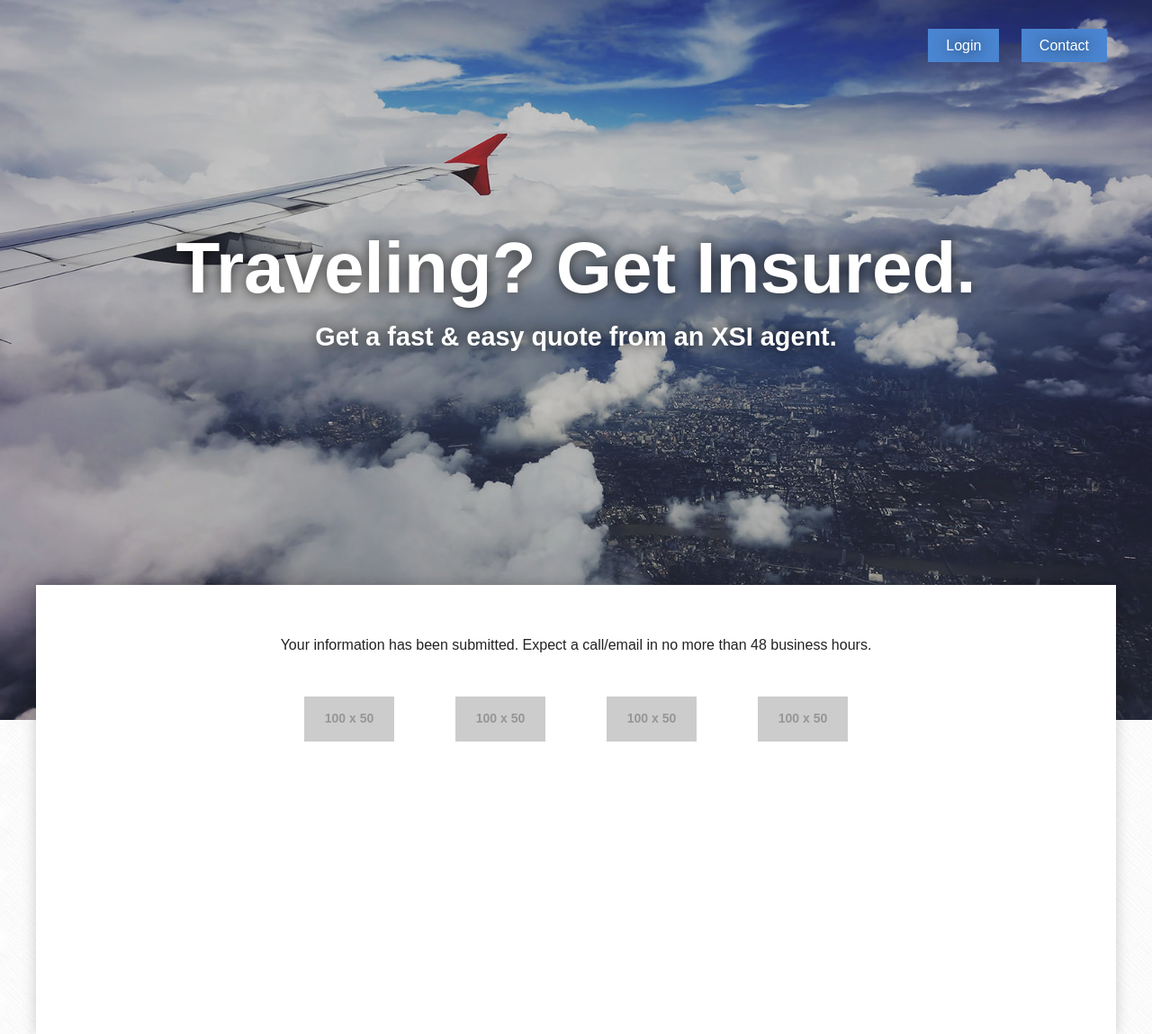
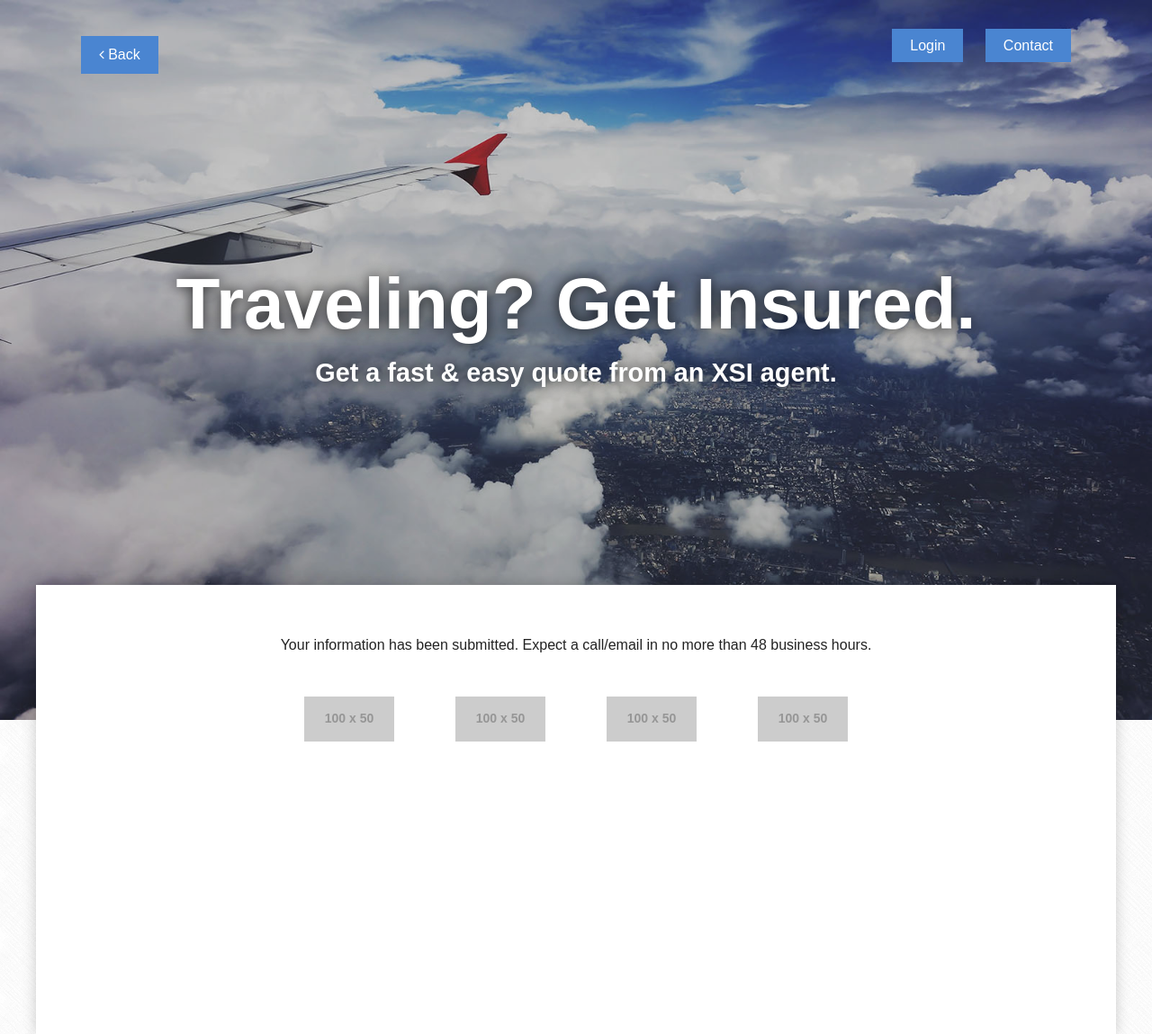
Before and after one commit to AlexGoodwin/Travel-Insurance, a PHP site: page /submit.php in a window 1280 px wide. Shown: the top 1149 px of the page at 90% size. Run offline with PHP 8.4, Linux system fonts and the light colour scheme; grey boxes labelled with a size stand in for pictures from a placeholder-image service; some libraries are stand-ins or nearby versions.

Commit message:
Back button, admin updates

```diff
--- a/adminPanel.php
+++ b/adminPanel.php
@@ -41,6 +41,8 @@
 					$query = "
 			            SELECT id, name, status
 			            FROM applications
+			            ORDER BY id
+			            DESC
 			        ";
 
 		            // Execute the query against the database
@@ -90,6 +92,7 @@
 				if(success){
 					$(this).siblings().css({background: 'transparent', color: '#111'});
 					$(this).css({background: '#4a85d1', color: 'white'});
+					$(this).children(':last').css({color: '#111'});
 					resetHandlers();
 				}
 			});
--- a/application.php
+++ b/application.php
@@ -54,8 +54,8 @@
 		<option <? if($results['status'] == 'Complete') echo 'selected="selected"';?>>Complete</option>
 	</select>
 
-	<label for="notes">Note: </label>
-	<textarea name="notes"></textarea>
+	<label for="notes">Notes: </label>
+	<textarea name="notes"><? echo $results['notes'];?></textarea>
 
 	<input type="submit" value="Save">
 </form>
--- a/css/style.css
+++ b/css/style.css
@@ -79,7 +79,7 @@ header {
     padding: 0 40px; }
   header nav {
     text-align: right;
-    padding-top: 40px;
+    padding: 40px;
     z-index: 2;
     width: 100%;
     max-width: 1200px;
@@ -90,9 +90,11 @@ header {
       padding: 10px 20px;
       text-decoration: none;
       margin: 0 10px;
-      box-shadow: none; }
+      text-shadow: none; }
     header nav a:hover {
       background: #3966a0; }
+    header nav a.left {
+      float: left; }
   header a.scrollDown {
     display: block;
     margin: 20px auto;
@@ -266,7 +268,8 @@ header {
     border-radius: 0;
     height: 34px;
     -webkit-appearance: none;
-    margin-bottom: 20px; }
+    margin-bottom: 20px;
+    display: block; }
   .adminPanel section div.app form input[type=submit] {
     text-align: center;
     background: #4a85d1;
--- a/index.php
+++ b/index.php
@@ -63,6 +63,8 @@
 
 			        <div class="clearfix"></div>
 
+			        <input type="hidden" name="status" value="Received">
+
 			        <div class="grid-60 prefix-20">
 				        <input type='submit' value="Get A Quote">
 			        </div>
--- a/nav.php
+++ b/nav.php
@@ -1,4 +1,9 @@
 <nav>
+	<?
+	if ($_SERVER['REQUEST_URI'] !== '/xsi/index.php' && $_SERVER['REQUEST_URI'] !== '/xsi/'){
+		echo '<a href="/xsi/" class="left"><i class="fa fa-angle-left"></i> Back</a>';
+	}
+	?>
     <a href="login.php" class="fancybox fancybox.iframe">Login</a>
     <a href="#">Contact</a>
 </nav>
--- a/sass/style.scss
+++ b/sass/style.scss
@@ -118,7 +118,7 @@ header{
 
 	nav{
 		text-align: right;
-		padding-top: 40px;
+		padding: 40px;
 		z-index: 2;
 		width: 100%;
 		max-width: 1200px;
@@ -130,11 +130,15 @@ header{
 			padding: 10px 20px;
 			text-decoration: none;
 			margin: 0 10px;
-			box-shadow: none;
+			text-shadow: none;
 		}
 
 		a:hover{
 			background: $dark_highlight;
+		}
+
+		a.left{
+			float: left;
 		}
 	}
 
@@ -397,6 +401,7 @@ header{
 					height: 34px;
 					-webkit-appearance: none;
 					margin-bottom: 20px;
+					display: block;
 				}
 
 				input[type=submit]{
--- a/submit.php
+++ b/submit.php
@@ -3,7 +3,7 @@
 	include('common.php');
 
 	if(isset($_POST['name'])){
-		$stmt = $db->prepare("INSERT INTO applications (name, email, phone, social, weight, address_line1, address_line2, city, state, zip, trip_start, trip_end) VALUES (:name, :email, :phone, :social, :weight, :address_line1, :address_line2, :city, :state, :zip, :trip_start, :trip_end, :status)");
+		$stmt = $db->prepare("INSERT INTO applications (name, email, phone, social, weight, address_line1, address_line2, city, state, zip, trip_start, trip_end, status) VALUES (:name, :email, :phone, :social, :weight, :address_line1, :address_line2, :city, :state, :zip, :trip_start, :trip_end, :status)");
 		$stmt->bindParam(':name', $name);
 		$stmt->bindParam(':email', $email);
 		$stmt->bindParam(':phone', $phone);
@@ -23,22 +23,25 @@
 		$name = $_POST['name'];
 		$email = $_POST['email'];
 		$phone = $_POST['phone'];
-		$social = $_POST['ssn'];
+		$social = preg_replace('/[^0-9]/', '', $_POST['ssn']);
 		$weight = $_POST['weight'];
 		$address_line1 = $_POST['address_line1'];
-		if(isset($_POST['address_line2'])){$address_line2 = $_POST['address_line2 '];}
+		if(isset($_POST['address_line2'])){
+			$address_line2 = $_POST['address_line2'];
+		}
+		else{$address_line2 = '';}
 		$city = $_POST['city'];
 		$state = $_POST['state'];
 		$zip = $_POST['zip'];
 		$trip_start = $_POST['tripStart'];
 		$trip_end = $_POST['tripEnd'];
-		$status = 'Received';
-		$stmt->execute();
+		$status = $_POST['status'];
+
+		$result = $stmt->execute();
 	}
 	else{
 		// no post data
 	}
-
 
 	include('head.php');
 ?>
```
Also changed, not shown: 1 other file.
